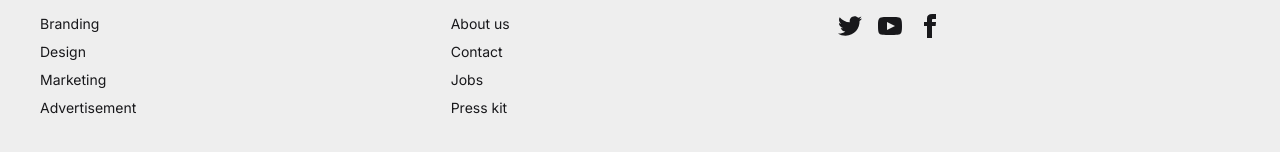
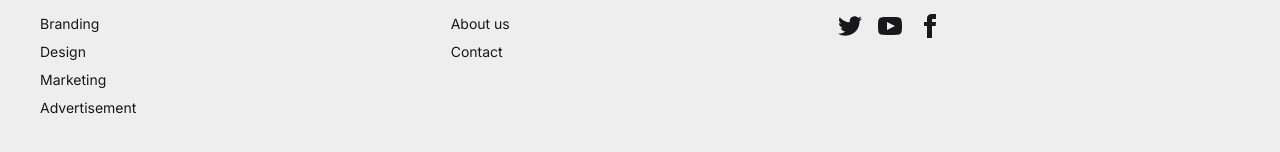
Before and after one commit to Takdirul-Rijan/utility-bill-management-client, a React (Vite) app: page / in a window 1280 px wide. Shown: the part 2738-2890 px from the top of the page. Built offline with nearby package versions, Linux system fonts and the light colour scheme; no server answers.

Commit message:
Rebuilt banner using React-simple-typewriter

```diff
--- a/src/components/CategoryCard.jsx
+++ b/src/components/CategoryCard.jsx
@@ -3,7 +3,7 @@ import { useLoaderData } from "react-router";
 
 const CategoryCard = () => {
   const categories = useLoaderData("/category.json");
-  // console.log(categories);
+  // console.log("all categories", categories);
 
   return (
     <section className="py-12 bg-gray-50">
--- a/src/components/Footer.jsx
+++ b/src/components/Footer.jsx
@@ -15,8 +15,6 @@ const Footer = () => {
           <h6 className="footer-title">Company</h6>
           <a className="link link-hover">About us</a>
           <a className="link link-hover">Contact</a>
-          <a className="link link-hover">Jobs</a>
-          <a className="link link-hover">Press kit</a>
         </nav>
         <nav>
           <h6 className="footer-title">Social</h6>
```
